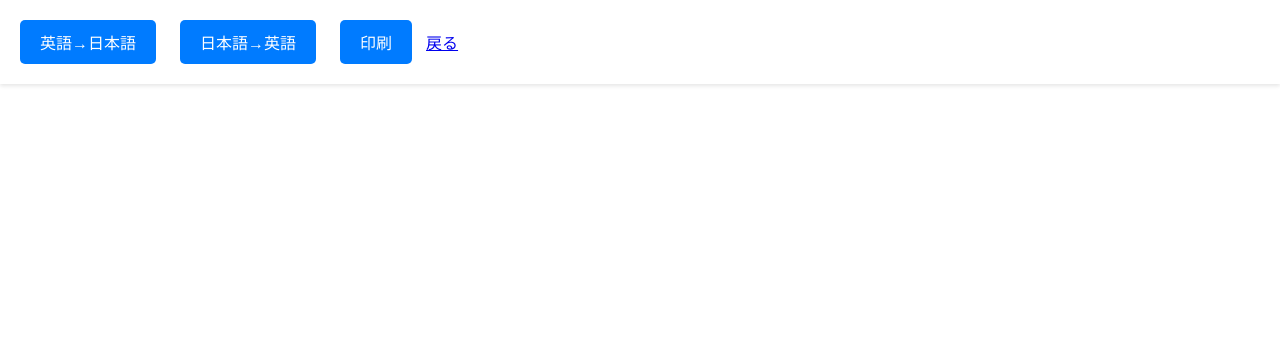
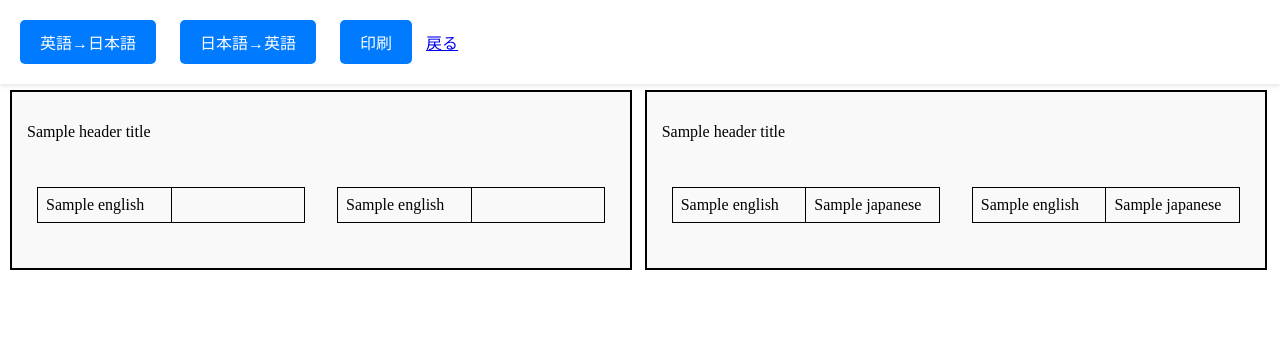
Before and after one commit to CloudWordCreator/CloudWordCreator, a Django app: template structuredTest/templates/test_result.html in a window 1280 px wide. Shown: the top 344 px of the page. Run offline with Django 5.2, Linux system fonts and the light colour scheme; the template is opened without the code that fills it: most values are stand-ins (such as "Sample title", 1, 10 or a date in 2020).

Commit message:
update : structured Testのテストシートの複雑な計算の修正
javascriptを用いた複雑な座標計算をリファクタリング

```diff
--- a/structuredTest/templates/test_result.html
+++ b/structuredTest/templates/test_result.html
@@ -1,11 +1,13 @@
 <!DOCTYPE html>
 <html lang="ja">
+
 <head>
     {% load static %}
     <!-- 用紙の読み込み -->
     <link href="{% static 'printer-setup/paper-setup.css' %}" media="print" rel="stylesheet" type="text/css">
     <!-- 印刷時の微調整用のcss -->
-    <link href="{% static 'printer-setup/structuredTest/test-result-print-setup.css' %}" media="print" rel="stylesheet" type="text/css">
+    <link href="{% static 'printer-setup/structuredTest/test-result-print-setup.css' %}" media="print" rel="stylesheet"
+        type="text/css">
     <!-- スクリーン用のcss -->
     <link rel="stylesheet" href="{% static 'structuredTest/css/test_result_style.css' %}" media="screen">
     <script src="{% static 'structuredTest/js/test_result_scripts.js' %}"></script>
@@ -15,6 +17,7 @@
     <link rel="shortcut icon" href="{% static 'images/icon.png' %}" type="logo.icon" />
     <link rel="icon" href="{% static 'images/icon.png' %}" type="logo.icon" />
 </head>
+
 <body>
     <div class="header fixed-header">
         <button id="english-to-japanese-button" class="button">英語→日本語</button>
@@ -25,218 +28,206 @@
     <div class="print-area">
         <!-- 英語->日本語 -->
         <div id="english-to-japanese-content" class="tab">
-            <!-- JavaScriptがここにテーブルを生成します -->
+            <!-- Question Sheet (Eng -> Empty) -->
+            <div class="question-sheet">
+                {% for sheet in sheets %}
+                <div class="sheet-size-setting">
+                    <p>{{ header_title }}</p>
+                    <div class="column left-column">
+                        <div class="table-section">
+                            <table class="table table-bordered">
+                                <tbody>
+                                    {% for item in sheet.left %}
+                                    {% if item.type == 'header' %}
+                                    <tr>
+                                        <td colspan="2" class="subunit-heading">{{ item.text }}</td>
+                                    </tr>
+                                    {% else %}
+                                    <tr>
+                                        <td width="50%">{{ item.english }}</td>
+                                        <td width="50%"></td>
+                                    </tr>
+                                    {% endif %}
+                                    {% endfor %}
+                                </tbody>
+                            </table>
+                        </div>
+                    </div>
+                    <div class="column right-column">
+                        <div class="table-section">
+                            <table class="table table-bordered">
+                                <tbody>
+                                    {% for item in sheet.right %}
+                                    {% if item.type == 'header' %}
+                                    <tr>
+                                        <td colspan="2" class="subunit-heading">{{ item.text }}</td>
+                                    </tr>
+                                    {% else %}
+                                    <tr>
+                                        <td width="50%">{{ item.english }}</td>
+                                        <td width="50%"></td>
+                                    </tr>
+                                    {% endif %}
+                                    {% endfor %}
+                                </tbody>
+                            </table>
+                        </div>
+                    </div>
+                </div>
+                {% endfor %}
+            </div>
+
+            <!-- Answer Sheet (Eng -> Jp) -->
+            <div class="answer-sheet">
+                {% for sheet in sheets %}
+                <div class="sheet-size-setting">
+                    <p>{{ header_title }}</p>
+                    <div class="column left-column">
+                        <div class="table-section">
+                            <table class="table table-bordered">
+                                <tbody>
+                                    {% for item in sheet.left %}
+                                    {% if item.type == 'header' %}
+                                    <tr>
+                                        <td colspan="2" class="subunit-heading">{{ item.text }}</td>
+                                    </tr>
+                                    {% else %}
+                                    <tr>
+                                        <td width="50%">{{ item.english }}</td>
+                                        <td width="50%">{{ item.japanese }}</td>
+                                    </tr>
+                                    {% endif %}
+                                    {% endfor %}
+                                </tbody>
+                            </table>
+                        </div>
+                    </div>
+                    <div class="column right-column">
+                        <div class="table-section">
+                            <table class="table table-bordered">
+                                <tbody>
+                                    {% for item in sheet.right %}
+                                    {% if item.type == 'header' %}
+                                    <tr>
+                                        <td colspan="2" class="subunit-heading">{{ item.text }}</td>
+                                    </tr>
+                                    {% else %}
+                                    <tr>
+                                        <td width="50%">{{ item.english }}</td>
+                                        <td width="50%">{{ item.japanese }}</td>
+                                    </tr>
+                                    {% endif %}
+                                    {% endfor %}
+                                </tbody>
+                            </table>
+                        </div>
+                    </div>
+                </div>
+                {% endfor %}
+            </div>
         </div>
+
         <!-- 日本語->英語 -->
-        <!-- javascriptによって自動生成される -->
-        <!-- idは以下 -->
-        <!-- div id="japanese-to-english-content" -->
+        <div id="japanese-to-english-content" class="tab" style="display: none;">
+            <!-- Question Sheet (Jp -> Empty) -->
+            <div class="question-sheet">
+                {% for sheet in sheets %}
+                <div class="sheet-size-setting">
+                    <p>{{ header_title }}</p>
+                    <div class="column left-column">
+                        <div class="table-section">
+                            <table class="table table-bordered">
+                                <tbody>
+                                    {% for item in sheet.left %}
+                                    {% if item.type == 'header' %}
+                                    <tr>
+                                        <td colspan="2" class="subunit-heading">{{ item.text }}</td>
+                                    </tr>
+                                    {% else %}
+                                    <tr>
+                                        <td width="50%">{{ item.japanese }}</td>
+                                        <td width="50%"></td>
+                                    </tr>
+                                    {% endif %}
+                                    {% endfor %}
+                                </tbody>
+                            </table>
+                        </div>
+                    </div>
+                    <div class="column right-column">
+                        <div class="table-section">
+                            <table class="table table-bordered">
+                                <tbody>
+                                    {% for item in sheet.right %}
+                                    {% if item.type == 'header' %}
+                                    <tr>
+                                        <td colspan="2" class="subunit-heading">{{ item.text }}</td>
+                                    </tr>
+                                    {% else %}
+                                    <tr>
+                                        <td width="50%">{{ item.japanese }}</td>
+                                        <td width="50%"></td>
+                                    </tr>
+                                    {% endif %}
+                                    {% endfor %}
+                                </tbody>
+                            </table>
+                        </div>
+                    </div>
+                </div>
+                {% endfor %}
+            </div>
+
+            <!-- Answer Sheet (Jp -> Eng) -->
+            <div class="answer-sheet">
+                {% for sheet in sheets %}
+                <div class="sheet-size-setting">
+                    <p>{{ header_title }}</p>
+                    <div class="column left-column">
+                        <div class="table-section">
+                            <table class="table table-bordered">
+                                <tbody>
+                                    {% for item in sheet.left %}
+                                    {% if item.type == 'header' %}
+                                    <tr>
+                                        <td colspan="2" class="subunit-heading">{{ item.text }}</td>
+                                    </tr>
+                                    {% else %}
+                                    <tr>
+                                        <td width="50%">{{ item.japanese }}</td>
+                                        <td width="50%">{{ item.english }}</td>
+                                    </tr>
+                                    {% endif %}
+                                    {% endfor %}
+                                </tbody>
+                            </table>
+                        </div>
+                    </div>
+                    <div class="column right-column">
+                        <div class="table-section">
+                            <table class="table table-bordered">
+                                <tbody>
+                                    {% for item in sheet.right %}
+                                    {% if item.type == 'header' %}
+                                    <tr>
+                                        <td colspan="2" class="subunit-heading">{{ item.text }}</td>
+                                    </tr>
+                                    {% else %}
+                                    <tr>
+                                        <td width="50%">{{ item.japanese }}</td>
+                                        <td width="50%">{{ item.english }}</td>
+                                    </tr>
+                                    {% endif %}
+                                    {% endfor %}
+                                </tbody>
+                            </table>
+                        </div>
+                    </div>
+                </div>
+                {% endfor %}
+            </div>
+        </div>
     </div>
-<script>
-    document.addEventListener('DOMContentLoaded', () => {
-        const data = {{ data|safe }};
+</body>
 
-        const positionMap = {};
-
-        data.units.forEach(unit => {
-            unit.sub_units.forEach(subUnit => {
-                subUnit.words.forEach(word => {
-                    if (!positionMap[word.position]) {
-                        positionMap[word.position] = [];
-                    }
-                    positionMap[word.position].push({
-                        english: word.english,
-                        japanese: word.japanese,
-                        subUnitName: subUnit.name
-                    });
-                });
-            });
-        });
-
-        let tableCounter = 0;
-        let currentWrapper = null;
-
-        const questionSheet = document.createElement('div');
-        questionSheet.classList.add('question-sheet');
-
-        const answerSheet = document.createElement('div');
-        answerSheet.classList.add('answer-sheet');
-
-        Object.keys(positionMap).forEach(position => {
-            const words = positionMap[position];
-            const section = document.createElement('div');
-            section.classList.add('table-section');
-
-            const subUnitMap = {};
-            words.forEach(word => {
-                if (!subUnitMap[word.subUnitName]) {
-                    subUnitMap[word.subUnitName] = [];
-                }
-                subUnitMap[word.subUnitName].push(word);
-            });
-
-            const table = document.createElement('table');
-            table.classList.add('table', 'table-bordered');
-
-            const tbody = document.createElement('tbody');
-            Object.keys(subUnitMap).forEach(subUnitName => {
-                const subUnitWords = subUnitMap[subUnitName];
-
-                const subUnitHeadingRow = document.createElement('tr');
-                const subUnitHeadingCell = document.createElement('td');
-                subUnitHeadingCell.colSpan = 2;
-                subUnitHeadingCell.textContent = `${subUnitName}`;
-                subUnitHeadingCell.classList.add('subunit-heading');
-                subUnitHeadingRow.appendChild(subUnitHeadingCell);
-                tbody.appendChild(subUnitHeadingRow);
-
-                subUnitWords.forEach(word => {
-                    const row = document.createElement('tr');
-                    row.innerHTML = `
-                        <td width=50%>${word.english}</td>
-                        <td width=50%>${word.japanese}</td>
-                    `;
-                    tbody.appendChild(row);
-                });
-            });
-            table.appendChild(tbody);
-            section.appendChild(table);
-
-            if (tableCounter % 2 === 0) {
-                currentWrapper = document.createElement('div');
-                currentWrapper.classList.add('sheet-size-setting');
-                // Add textbook name and parent unit below the sheet-size-setting div
-                const textTitle = document.createElement('p');
-                textTitle.textContent = `${data.textbooks[0].name} ${data.units[0].name}`;
-                currentWrapper.appendChild(textTitle);
-
-                const leftColumn = document.createElement('div');
-                leftColumn.classList.add('column', 'left-column');
-                const rightColumn = document.createElement('div');
-                rightColumn.classList.add('column', 'right-column');
-
-                currentWrapper.appendChild(leftColumn);
-                currentWrapper.appendChild(rightColumn);
-
-                questionSheet.appendChild(currentWrapper);
-
-                currentWrapper.querySelector('.left-column').appendChild(section);
-            } else {
-                currentWrapper.querySelector('.right-column').appendChild(section);
-            }
-
-            tableCounter++;
-        });
-
-        tableCounter = 0; // Reset counter for answer tables
-
-        Object.keys(positionMap).forEach(position => {
-            const words = positionMap[position];
-            const section = document.createElement('div');
-            section.classList.add('table-section');
-
-            const subUnitMap = {};
-            words.forEach(word => {
-                if (!subUnitMap[word.subUnitName]) {
-                    subUnitMap[word.subUnitName] = [];
-                }
-                subUnitMap[word.subUnitName].push(word);
-            });
-
-            const table = document.createElement('table');
-            table.classList.add('table', 'table-bordered');
-
-            const tbody = document.createElement('tbody');
-            Object.keys(subUnitMap).forEach(subUnitName => {
-                const subUnitWords = subUnitMap[subUnitName];
-
-                const subUnitHeadingRow = document.createElement('tr');
-                const subUnitHeadingCell = document.createElement('td');
-                subUnitHeadingCell.colSpan = 2;
-                subUnitHeadingCell.textContent = `${subUnitName}`;
-                subUnitHeadingCell.classList.add('subunit-heading');
-                subUnitHeadingRow.appendChild(subUnitHeadingCell);
-                tbody.appendChild(subUnitHeadingRow);
-
-                subUnitWords.forEach(word => {
-                    const row = document.createElement('tr');
-                    row.innerHTML = `
-                        <td width=50%>${word.english}</td>
-                        <td width=50%>${word.japanese}</td>
-                    `;
-                    tbody.appendChild(row);
-                });
-            });
-            table.appendChild(tbody);
-            section.appendChild(table);
-
-            if (tableCounter % 2 === 0) {
-                currentWrapper = document.createElement('div');
-                currentWrapper.classList.add('sheet-size-setting');
-                // Add textbook name and parent unit below the sheet-size-setting div
-                const textTitle = document.createElement('p');
-                textTitle.textContent = `${data.textbooks[0].name} ${data.units[0].name}`;
-                currentWrapper.appendChild(textTitle);
-
-                const leftColumn = document.createElement('div');
-                leftColumn.classList.add('column', 'left-column');
-                const rightColumn = document.createElement('div');
-                rightColumn.classList.add('column', 'right-column');
-
-                currentWrapper.appendChild(leftColumn);
-                currentWrapper.appendChild(rightColumn);
-
-                answerSheet.appendChild(currentWrapper);
-
-                currentWrapper.querySelector('.left-column').appendChild(section);
-            } else {
-                currentWrapper.querySelector('.right-column').appendChild(section);
-            }
-
-            tableCounter++;
-        });
-
-        const parentElement = document.getElementById('english-to-japanese-content');
-        parentElement.appendChild(questionSheet);
-
-        parentElement.appendChild(answerSheet);
-
-        const enToJpContent = document.getElementById('english-to-japanese-content');
-        let clone_element = enToJpContent.cloneNode(true);
-        clone_element.id = 'japanese-to-english-content';
-        clone_element.style.display = 'none';
-        enToJpContent.after(clone_element);
-
-        const rows = questionSheet.querySelectorAll('tr');
-        rows.forEach(row => {
-            const cells = row.querySelectorAll('td');
-            if (cells.length > 1) {
-                cells[1].textContent = '';
-            }
-        });
-
-        const testSheet = clone_element.querySelector('.question-sheet');
-        const testRows = testSheet.querySelectorAll('tr');
-        testRows.forEach(row => {
-            const cells = row.querySelectorAll('td');
-            if (cells.length > 1) {
-                cells[0].textContent = cells[1].textContent;
-                cells[1].textContent = '     ';
-            }
-        });
-
-        // Swap columns for answerSheet in japanese-to-english-content
-        const jpToEnAnswerSheet = clone_element.querySelector('.answer-sheet');
-        const jpToEnRows = jpToEnAnswerSheet.querySelectorAll('tr');
-        jpToEnRows.forEach(row => {
-            const cells = row.querySelectorAll('td');
-            if (cells.length > 1) {
-                const temp = cells[0].textContent;
-                cells[0].textContent = cells[1].textContent;
-                cells[1].textContent = temp;
-            }
-        });
-    });
-</script>
-</body>
 </html>
```
Also changed, not shown: structuredTest/views.py (+45 -60 lines).
